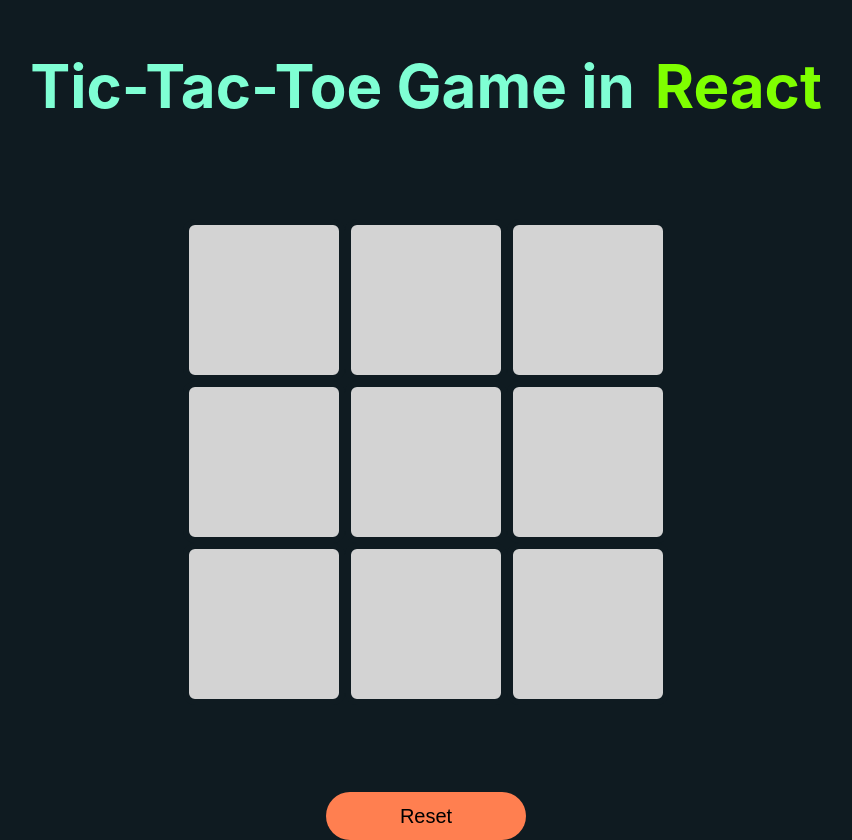
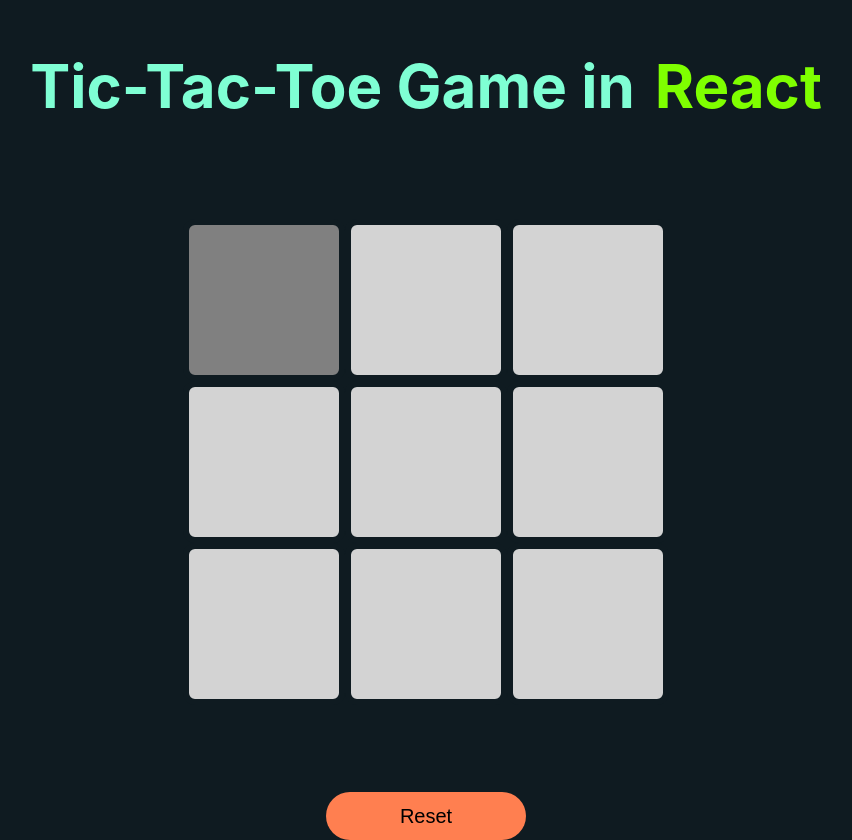
Before and after one commit to Vishal-080/Tic-Tac-Toe-Game, a React (Create React App) app: page / in a window 1280 px wide. In both pictures the pointer is over the element 478 px from the left and 300 px from the top of the page. Shown: the whole page, without its empty margins (214-1066 px from the left). Built offline with nearby package versions, Linux system fonts and the light colour scheme.

Commit message:
Final css design added

```diff
--- a/src/Components/TicTacToe/TicTacToe.css
+++ b/src/Components/TicTacToe/TicTacToe.css
@@ -51,6 +51,10 @@
     cursor: pointer;
 }
 
+.boxes:hover{
+    background-color: grey;
+}
+
 .board{
     display: flex;
     justify-content: center;
```
